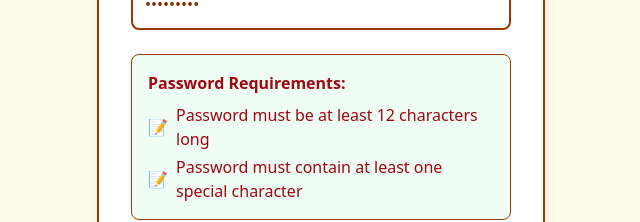
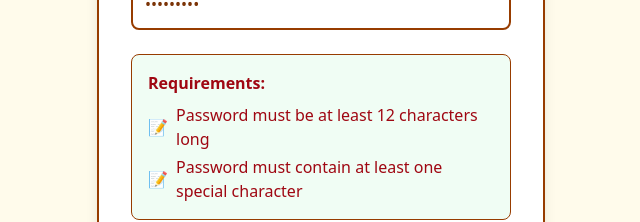
Before and after one commit to vaggogk/bookaholic-frontend, a React (Vite) app: page /register_page in a window 1280 px wide. Both pictures are taken after typing "Sample", "name@example.com", "Sample123", "Sample123" into the empty fields and a click on the button "Create Account". Shown: the part 748-970 px from the top of the page, without its empty margins (319-959 px from the left). Built offline with nearby package versions, Linux system fonts and the light colour scheme.

Commit message:
feat: add empty and space pattern

```diff
--- a/src/components/pages/RegisterPage.tsx
+++ b/src/components/pages/RegisterPage.tsx
@@ -197,7 +197,7 @@ const RegisterPage = () => {
                     {/* Backend Errors */}
                     {backendErrors.length > 0 && (
                         <div className="backend-errors bg-green-50 border border-amber-800 rounded-lg p-4">
-                            <h4 className="text-red-800 font-bold mb-2">Password Requirements:</h4>
+                            <h4 className="text-red-800 font-bold mb-2">Requirements:</h4>
                             {backendErrors.map((error, index) => (
                                 <div key={index} className="error-item text-red-800 flex items-center mt-1">
                                     <span className="mr-2">📝</span>
```
